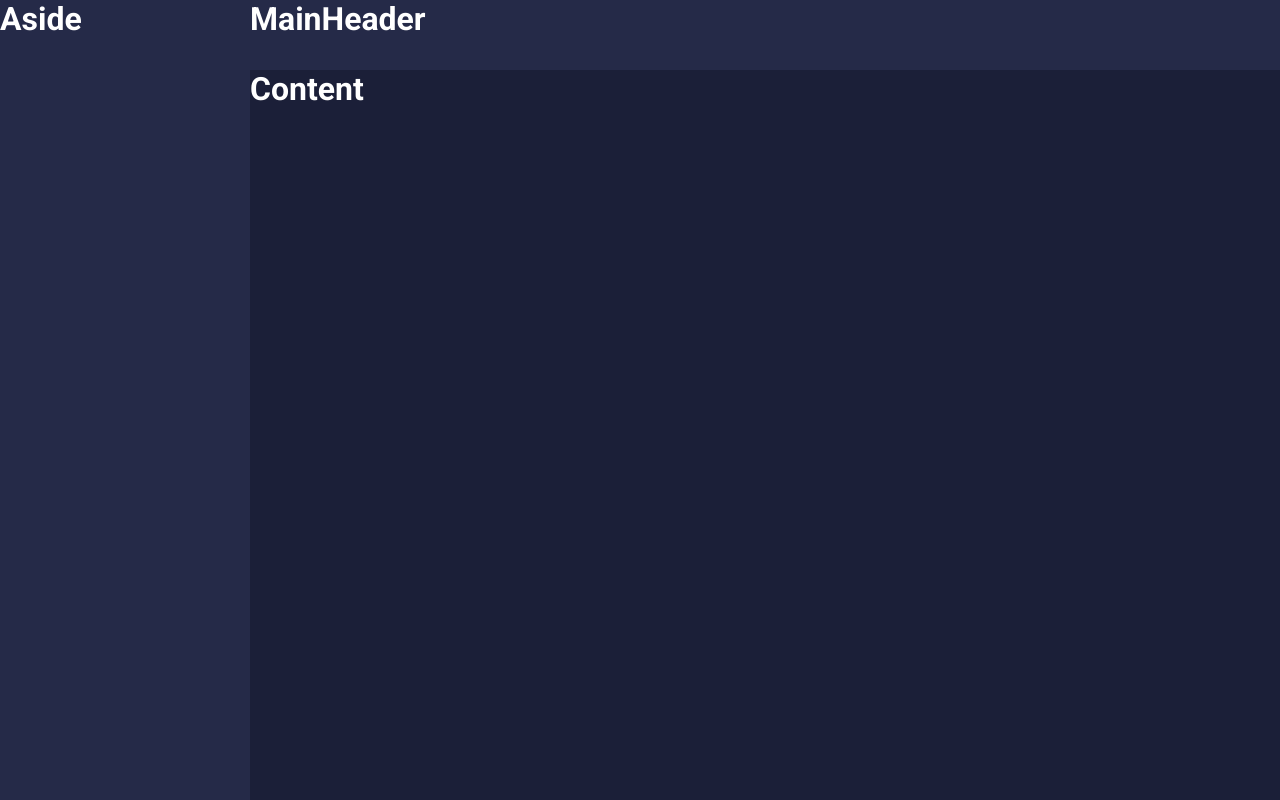
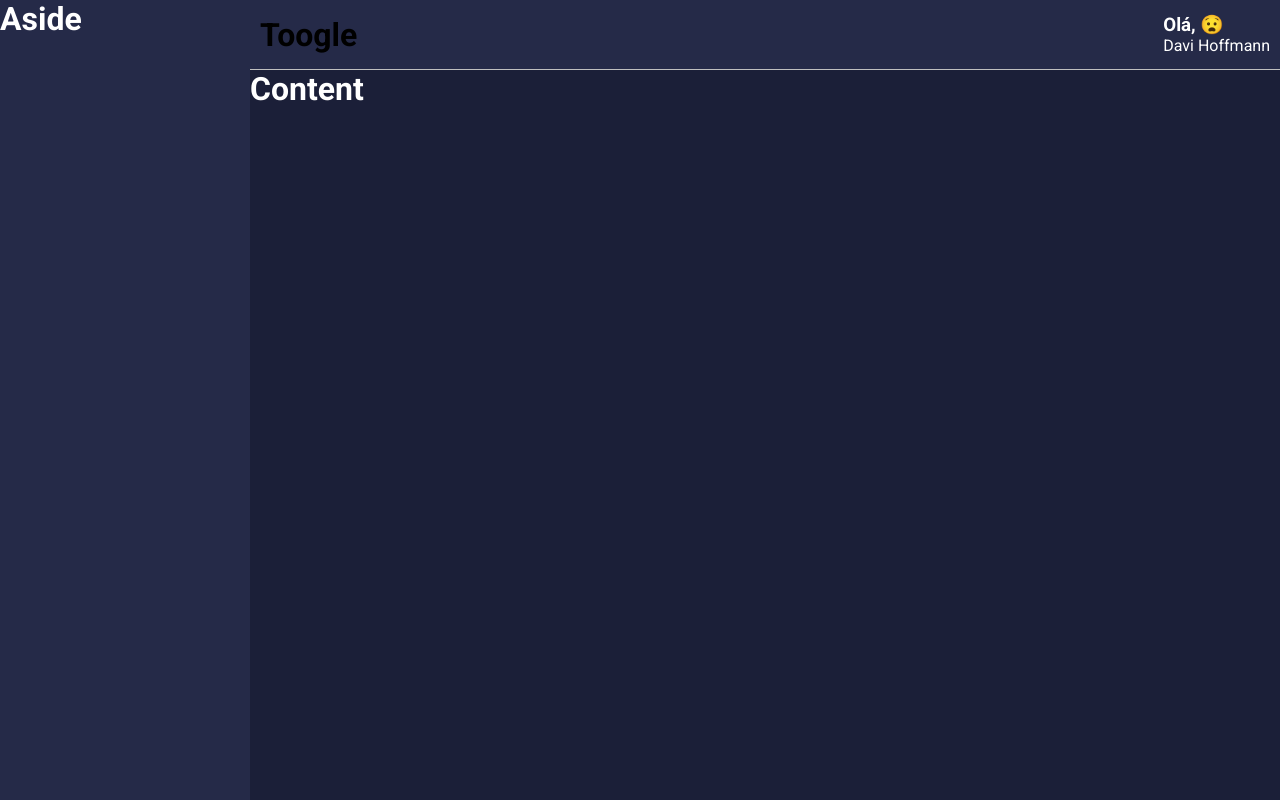
Before and after one commit to davihoffmann/minha-carteira-web, a React (Create React App) app: page / in a window 1280 px wide. Built offline with nearby package versions, Linux system fonts and the light colour scheme.

Commit message:
iniciada criação do main header

```diff
--- a/src/components/MainHeader/index.tsx
+++ b/src/components/MainHeader/index.tsx
@@ -1,11 +1,23 @@
-import React from 'react';
+import React, { useMemo } from 'react';
 
-import { Container } from './styles';
+import emojis from '../../utils/emojis';
+
+import { Container, Profile, Welcome, Username } from './styles';
 
 const MainHeader: React.FC = () => {
+    const emoji = useMemo(() => {
+        const indice = Math.floor(Math.random() * emojis.length);
+
+        return emojis[indice];
+    }, []);
+
     return (
         <Container>
-            <h1>MainHeader</h1>
+            <h1>Toogle</h1>
+            <Profile>
+                <Welcome>Olá, {emoji}</Welcome>
+                <Username>Davi Hoffmann</Username>
+            </Profile>
         </Container>
     );
 };
--- a/src/components/MainHeader/styles.ts
+++ b/src/components/MainHeader/styles.ts
@@ -3,5 +3,21 @@
 export const Container = styled.div`
     grid-area: MH;
     background-color: ${props => props.theme.colors.secondary};
+    // color: ${props => props.theme.colors.white};
+
+    display: flex;
+    justify-content: space-between;
+    align-items: center;
+    padding: 0 10px;
+
+    border-bottom: 1px solid ${props => props.theme.colors.grey};
+`;
+
+export const Profile = styled.div`
+    // display: flex;
     color: ${props => props.theme.colors.white};
 `;
+
+export const Welcome = styled.h3``;
+
+export const Username = styled.span``;
--- /dev/null
+++ b/src/utils/emojis.ts
@@ -0,0 +1 @@
+export default ['😛', '😏', '😑', '😧', '🤑'];
```
